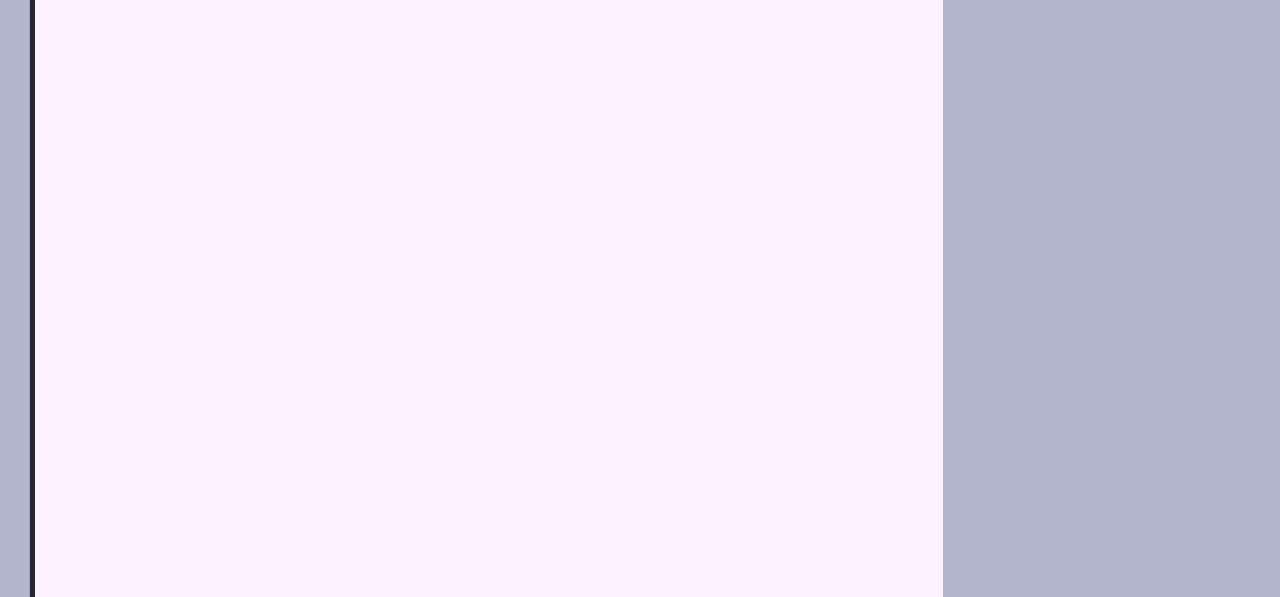
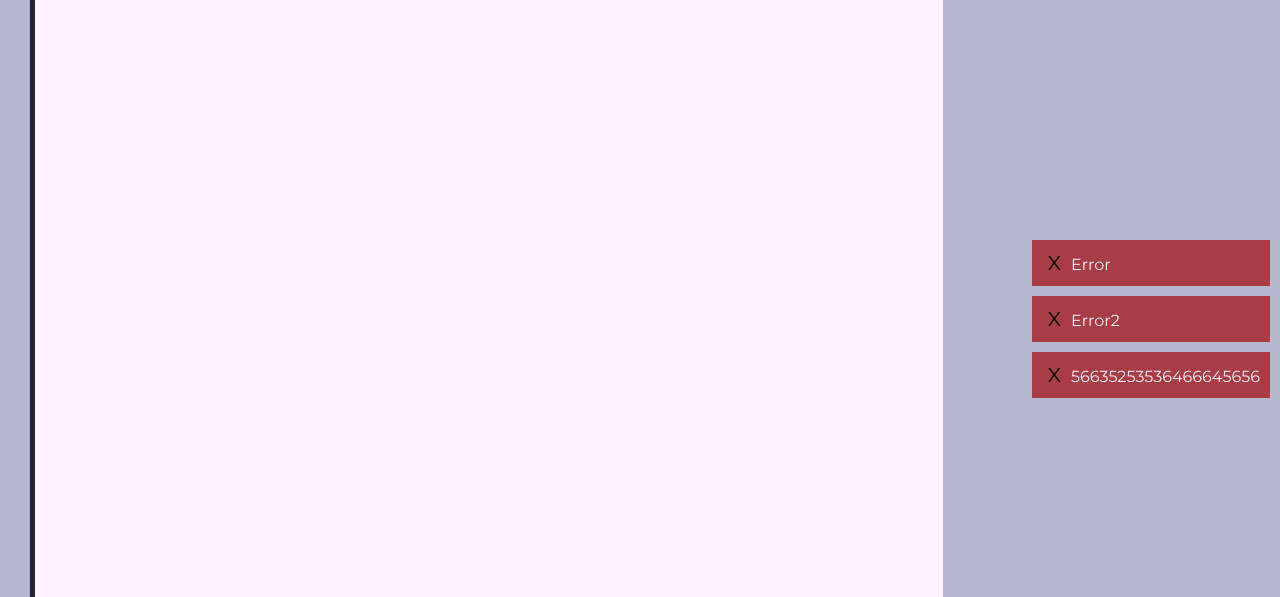
Before and after one commit to egas77/Flask-Project, a Flask app: page / in a window 1280 px wide. Shown: the part 386-983 px from the top of the page. Run offline with Flask 2, Linux system fonts and the light colour scheme; some libraries are stand-ins or nearby versions.

Commit message:
Add activate email function Add flash messages

```diff
--- a/app/models.py
+++ b/app/models.py
@@ -2,8 +2,8 @@ from app import db
 
 from flask_sqlalchemy import BaseQuery
 from flask_login import UserMixin
-from datetime import datetime
 from werkzeug.security import check_password_hash, generate_password_hash
+import datetime
 
 
 class User(db.Model, UserMixin):
@@ -12,9 +12,9 @@ class User(db.Model, UserMixin):
     email = db.Column(db.String, index=True, unique=True)
     password_hash = db.Column(db.String)
     importance = db.Column(db.Integer)
-    create_date = db.Column(db.DateTime, default=datetime.now())
+    create_date = db.Column(db.DateTime, default=datetime.datetime.now())
     confirmed = db.Column(db.Boolean, default=False)
-    confirmed_date = db.Column(db.DateTime, default=datetime.now())
+    confirmed_date = db.Column(db.DateTime, default=datetime.datetime.now())
 
     def __repr__(self):
         return '<User {}>'.format(self.username)
--- a/app/static/css/header.css
+++ b/app/static/css/header.css
@@ -6,6 +6,7 @@ header {
     padding: 10px;
     font-size: 1.25em;
     position: fixed;
+    z-index: 1;
 }
 
 
--- a/app/static/css/style.css
+++ b/app/static/css/style.css
@@ -67,6 +67,31 @@ body {
 }
 
 
+.flashes {
+    position: fixed;
+    z-index: 2;
+    bottom: -10px;
+    right: 10px;
+}
+
+.flashes li {
+    list-style: none;
+    background-color: #a93d46;
+    padding: 10px;
+    margin-bottom: 10px;
+    color: #FDF2FF;
+    display: block;
+    width: auto;
+}
+
+
+.flashes .close-flash {
+    background-color: rgba(0, 0, 0, 0);
+    border: none;
+    font-size: 1.25em;
+}
+
+
 .clearfix:after {
     visibility: hidden;
     display: block;
--- /dev/null
+++ b/app/static/js/close_flash.js
@@ -0,0 +1,9 @@
+$(document).ready(function () {
+   let flashesItems = $('.flashes li');
+   for (let flashItem of flashesItems) {
+      let closeButton = $(flashItem).children('button');
+      closeButton.bind('click', function () {
+         $(this).parent().remove();
+      })
+   }
+});
--- /dev/null
+++ b/app/templates/activate.html
@@ -0,0 +1,4 @@
+<p>Welcome! Thanks for signing up. Please follow this link to activate your account:</p>
+<p><a href="{{ confirm_url }}">{{ confirm_url }}</a></p>
+<br>
+<p>Cheers!</p>
--- a/app/templates/base.html
+++ b/app/templates/base.html
@@ -6,8 +6,15 @@
         {% block title %}{% endblock %}
     </title>
     <link rel="stylesheet" href="{{ url_for('static', filename='css/style.css') }}">
+    <script src="https://cdnjs.cloudflare.com/ajax/libs/jquery/3.4.1/jquery.min.js"
+            integrity="sha256-CSXorXvZcTkaix6Yvo6HppcZGetbYMGWSFlBw8HfCJo="
+            crossorigin="anonymous"></script>
+    <script src="{{ url_for('static', filename='js/close_flash.js') }}"></script>
 </head>
 <body>
+
+{% include 'flash.html' %}
+
 <header>
     {% include 'header.html' %}
 </header>
--- /dev/null
+++ b/app/templates/flash.html
@@ -0,0 +1,12 @@
+{% with messages = get_flashed_messages() %}
+    {% if messages %}
+        <ul class=flashes>
+            {% for message in messages %}
+                <li>
+                    <button class="close-flash">X</button>
+                    {{ message }}
+                </li>
+            {% endfor %}
+        </ul>
+    {% endif %}
+{% endwith %}
--- a/config.py
+++ b/config.py
@@ -1,5 +1,6 @@
 class Config(object):
     SECRET_KEY = 'LMTk06lLwpD4HlZl'
+    SECURITY_PASSWORD_SALT = 'iZRMbSOFBYu4xoOW'
     SQLALCHEMY_DATABASE_URI = 'sqlite:///static\\db\\db.sqlite'
     SQLALCHEMY_TRACK_MODIFICATIONS = False
     FLASK_APP = 'main.py'
@@ -9,6 +10,7 @@ class Config(object):
     MAIL_SERVER = 'smtp.gmail.com'
     MAIL_PORT = 465
     MAIL_USE_SSL = True
+    MAIL_USE_TLS = False
     MAIL_USERNAME = 'blogflask89@gmail.com'
     MAIL_DEFAULT_SENDER = 'blogflask89@gmail.com'
     MAIL_PASSWORD = 'av8-JJm-JFY-jiS'
--- a/main.py
+++ b/main.py
@@ -1,14 +1,21 @@
-from flask import render_template, redirect, url_for
-from flask_login import login_required, login_user, logout_user
+from flask import render_template, redirect, url_for, flash, abort
+from flask_login import login_required, login_user, logout_user, current_user
+from flask_mail import Message
 
-from app import app, login_manager, get_session
+import datetime
+
+from app import app, mail, login_manager, get_session
 from app.forms import RegisterForm
 from app.models import User
+from app.token import generate_confirmation_token, confirm_token
 
 
 @app.route('/')
 @app.route('/index')
 def index():
+    flash('Error')
+    flash('Error2')
+    flash('56635253536466645656')
     return render_template('index.html')
 
 
@@ -26,11 +33,46 @@ def registration():
         user.username = register_form.username.data
         user.email = register_form.email.data
         user.set_password(register_form.password.data)
+        user.confirmed = False
         session = get_session()
         session.add(user)
         session.commit()
-        return redirect(url_for('login'))
+        token = generate_confirmation_token(user.email)
+        confirm_url = url_for('confirm_email', token=token, _external=True)
+        template = render_template('activate.html', confirm_url=confirm_url)
+        subject = "Please confirm your email"
+        with app.app_context():
+            confirm_message = Message(
+                subject,
+                recipients=[user.email],
+                html=template,
+                sender=app.config['MAIL_DEFAULT_SENDER']
+            )
+            mail.send(confirm_message)
+        login_user(user)
+        return redirect(url_for('index'))
     return render_template('registration.html', register_form=register_form, title=title)
+
+
+@app.route('/confirm/<token>')
+@login_required
+def confirm_email(token):
+    try:
+        email = confirm_token(token)
+    except:
+        flash('The confirmation link is invalid or has expired.', 'danger')
+    user = User.get_query().filter_by(email=email).first_or_404()
+    if current_user.email != user.email:
+        abort(404)
+    if user.confirmed:
+        flash('Account already confirmed. Please login.', 'success')
+    else:
+        user.confirmed = True
+        user.confirmed_on = datetime.datetime.now()
+        session = get_session()
+        session.commit()
+        flash('You have confirmed your account. Thanks!', 'success')
+    return redirect(url_for('index'))
 
 
 @app.route('/login')
```
Also changed, not shown: app/token.py (added, +21 -0 lines).
